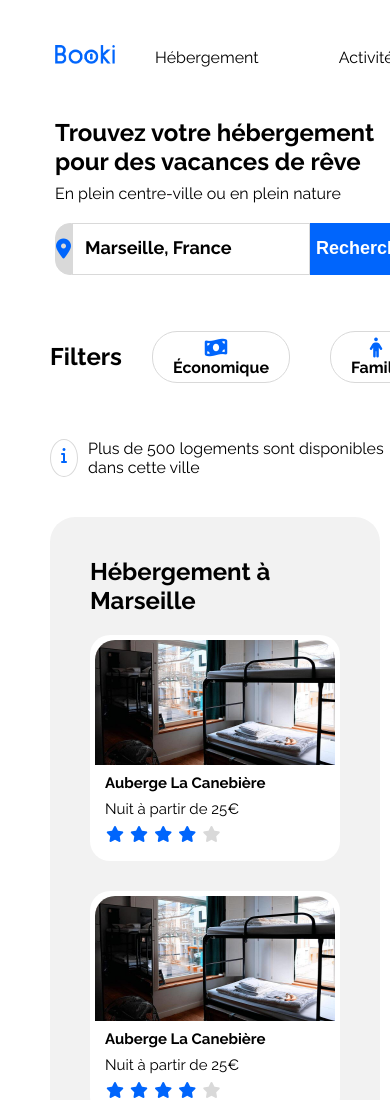
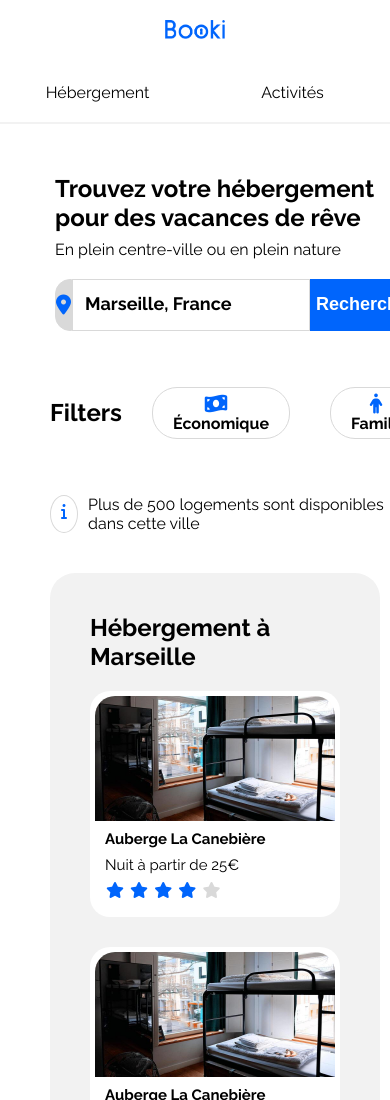
Before and after one commit to mouradm6/Booki2.0, a plain HTML site: page index.html in a window 390 px wide. Shown: the top 1100 px of the page. Drawn offline with Linux system fonts and the light colour scheme.

Commit message:
adding the mobile responsive version of the header

```diff
--- a/style.css
+++ b/style.css
@@ -342,3 +342,57 @@ footer{
 .footer-section a{
     margin: 15px 0;
 }
+
+
+
+
+/* MOBILE VERSION */
+@media screen and (max-width: 600px){
+    header{
+        display: flex;
+        flex-direction: column ;
+        margin: 0;
+        padding: 0;
+    }
+
+    .logo{
+        padding-top: 20px;
+    }
+
+    .nav-bar{
+        display: flex;
+        justify-content: space-between;
+        /* text-align: center; */
+        padding-top: 20px;
+        width: 100%;
+    }
+
+    .nav-bar ul {
+        display: flex;
+        flex: 1;
+        /* justify-content: space-between; */
+        padding: 0;
+        width: 100%;
+        margin: 0px;
+    }
+    .nav-bar li{
+        flex: 1;
+        text-align: center;
+    }
+    .nav-bar-items{
+        display: block;
+        padding: 0 0 20px 0px;
+        width: 100%;
+        border-bottom: 2px solid #f2f2f2;
+    }
+
+    .nav-bar-items:hover{
+    color: #0065FC;
+    border-bottom: 2px solid #0065FC;
+    border-top: none;
+    padding: 0 0 20px 0px;
+    /*
+    padding-bottom: 20px; */
+    }
+
+}
```
Also changed, not shown: index.html (+2 -0 lines).
